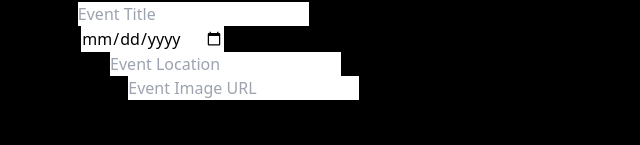
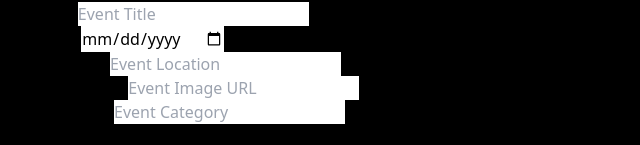
Before and after one commit to ameydabhade/EventManagement, a React (Vite) app in the folder EventManagement/: page /addevent in a window 1280 px wide. Shown: the part 652-797 px from the top of the page, without its empty margins (0-640 px from the left). Built offline with nearby package versions, Linux system fonts and the light colour scheme; sample sign-in values are in the browser's storage.

Commit message:
Category update

```diff
--- a/EventManagement/src/components/AddEvent.jsx
+++ b/EventManagement/src/components/AddEvent.jsx
@@ -6,6 +6,7 @@ export default function AddEvent() {
   const [date, setDate] = useState("");
   const [location, setLocation] = useState("");
   const [image, setImage] = useState("");
+  const [category, setCategory] = useState(""); // Added category state
   const [error, setError] = useState(null);
   const navigate = useNavigate();
 
@@ -19,7 +20,7 @@ export default function AddEvent() {
   const handleSubmit = async (e) => {
     e.preventDefault();
 
-    if (!title.trim() || !date || !location.trim() || !image.trim()) {
+    if (!title.trim() || !date || !location.trim() || !image.trim() || !category.trim()) {
       setError("All fields are required");
       return;
     }
@@ -38,7 +39,7 @@ export default function AddEvent() {
         headers: {
           "Content-Type": "application/json",
         },
-        body: JSON.stringify({ title, date, location, image, role }),
+        body: JSON.stringify({ title, date, location, image, category, role }), // Added category to request body
       });
 
       const result = await response.json();
@@ -114,6 +115,18 @@ export default function AddEvent() {
                 placeholder="Event Image URL"
               />
             </div>
+
+            <div>
+              <label htmlFor="category" className="block text-sm font-medium text-white">Event Category</label>
+              <input
+                type="text"
+                id="category"
+                value={category}
+                onChange={handleChange(setCategory)} // Handle category change
+                className="w-full px-3 py-2 bg-black opacity-90 border border-gray-700 rounded-md text-white focus:outline-none focus:ring-2 focus:ring-[#7a56d6] focus:ring-offset-2"
+                placeholder="Event Category"
+              />
+            </div>
           </div>
 
           <button
```
Also changed, not shown: 1 other file (tests, documents, lock files or other folders).
